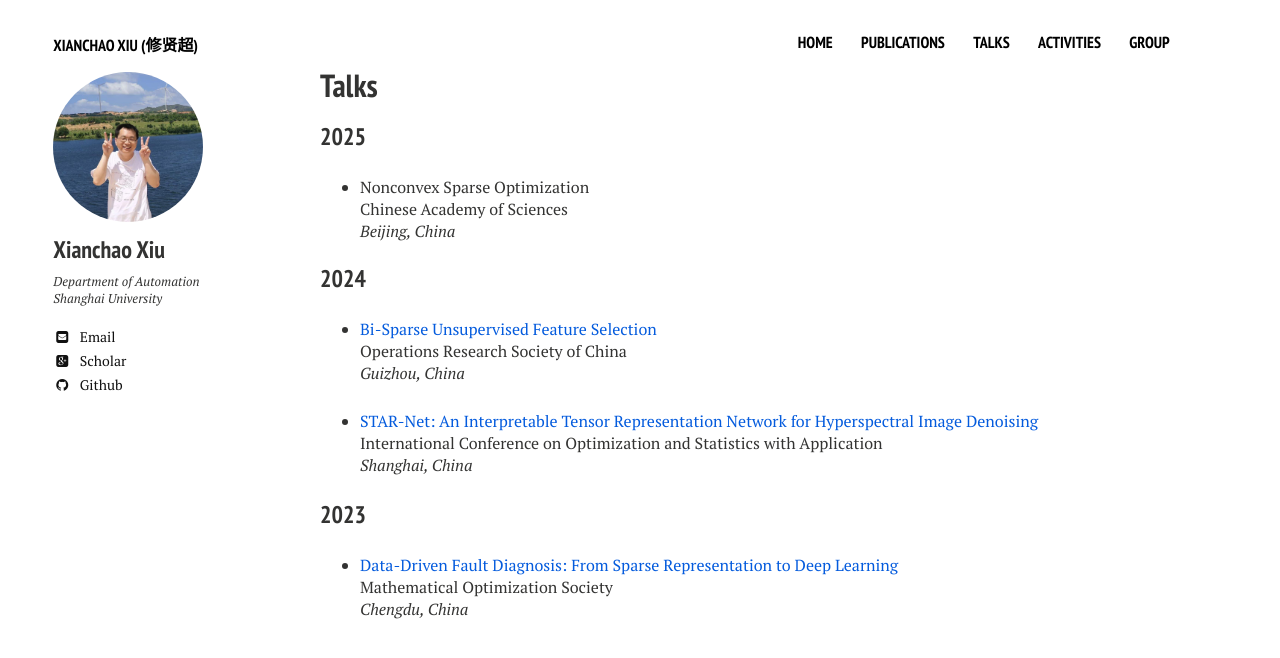
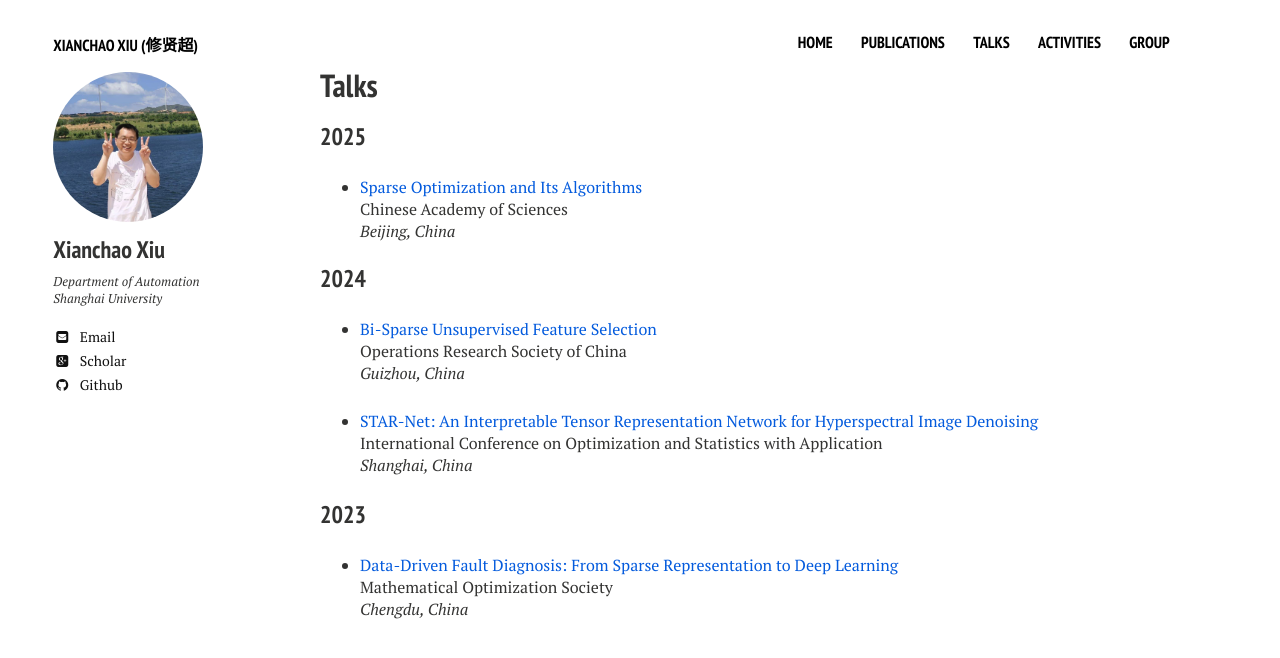
Before and after one commit to xianchaoxiu/xianchaoxiu.github.io, a Jekyll site: the page built from talks/index.md, in a window 1280 px wide. Shown: the top 658 px of the page. Built offline with Jekyll 4.4.1, drawn with Linux system fonts in a browser that asks for light colours; nearby versions of some CDN libraries.

Commit message:
Update index.md

```diff
--- a/talks/index.md
+++ b/talks/index.md
@@ -14,7 +14,7 @@ share: false
 
 ### 2025
 
-*  Nonconvex Sparse Optimization <br>
+* <a href="../talks/2024-ORSC.pdf" class="textlink" target="_blank"> Sparse Optimization and Its Algorithms </a> <br>
 Chinese Academy of Sciences <br>
 <i>Beijing, China</i><br>
 
```
